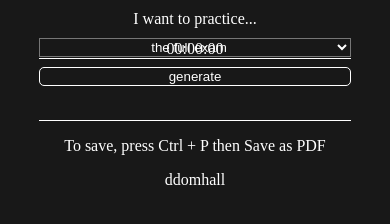
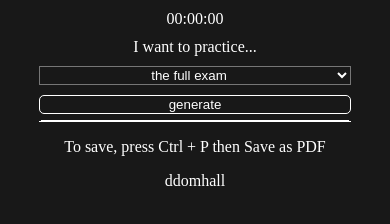
Before and after one commit to ddomhall/pmq-practice-paper-generator, a plain HTML site: page index.html in a window 390 px wide. Drawn offline with Linux system fonts and the light colour scheme.

Commit message:
moved timer

```diff
--- a/index.html
+++ b/index.html
@@ -8,14 +8,12 @@
     </head>
     <body>
         <header>
-            <div class="line1">
-                <label for="options">I want to practice...</label>
-                <select name="options" id="options">
-                    <option id="the full exam">the full exam</option>
-                </select>
-                <button>generate</button>
-            </div>
             <div id="timer">00:00:00</div>
+            <label for="options">I want to practice...</label>
+            <select name="options" id="options">
+                <option id="the full exam">the full exam</option>
+            </select>
+            <button>generate</button>
         </header>
         <main></main>
         <footer>
--- a/style.css
+++ b/style.css
@@ -12,13 +12,8 @@ header {
     width: 80%;
     position: fixed;
     top: 0;
-    background-color: white;
     z-index: 10;
     text-align: center;
-    border-bottom: 1px solid #FFF;
-}
-
-.line1 {
     display: flex;
     justify-content: space-between;
     gap: 10px;
@@ -57,7 +52,8 @@ main {
     width: 99%;
     max-width: 99%;
     margin: auto;
-    margin-top: 60px;
+    margin-top: 40px;
+    border-top: 1px solid #FFF;
 }
 
 h2 {
@@ -69,15 +65,15 @@ footer {
     border-top: 1px solid #FFF;
 }
 
-@media screen and (max-width: 400px) {
-    .line1 {
+@media screen and (max-width: 500px) {
+    header {
         flex-direction: column;
         align-items: center;
     }
 
-button {
-    width: 100%;
-}
+    button {
+        width: 100%;
+    }
 
     main {
         margin-top: 120px;
```
